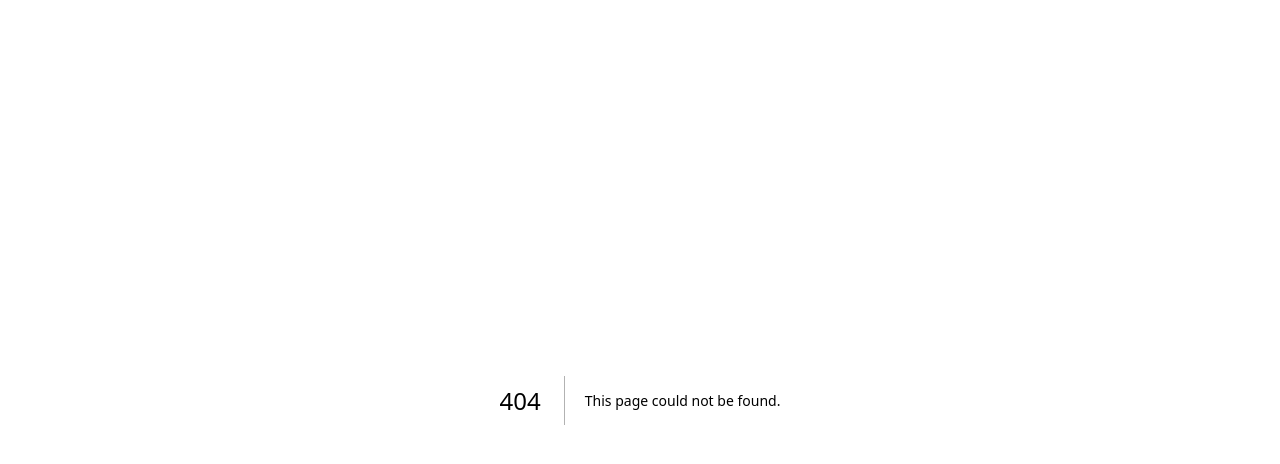
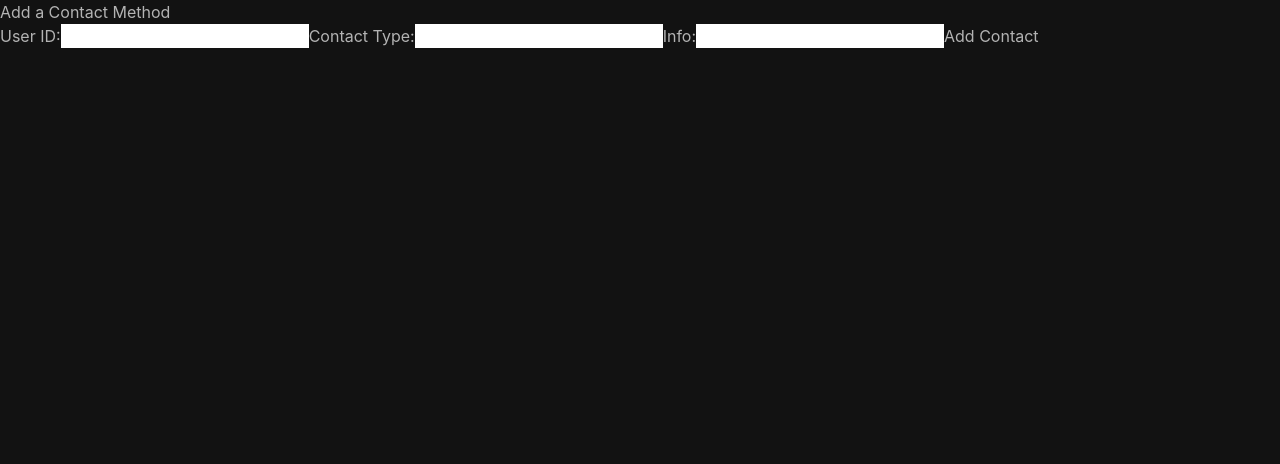
Before and after one commit to jxhnmo/SlingHealthAlumniTracker, a Next.js app in the folder frontend/: page /contactCreate in a window 1280 px wide. Before the commit this address had no page. Shown: the top 464 px of the page. Built offline with nearby package versions, Linux system fonts and the light colour scheme.

Commit message:
added user edit and contactCreate pages

```diff
--- /dev/null
+++ b/frontend/src/pages/contactCreate.tsx
@@ -0,0 +1,61 @@
+import React, { useState } from "react";
+import { useRouter } from "next/router";
+
+const CreateContact: React.FC = () => {
+    const router = useRouter();
+    const [userId, setUserId] = useState<number | "">("");
+    const [contactType, setContactType] = useState("");
+    const [info, setInfo] = useState("");
+    const [error, setError] = useState("");
+    const [loading, setLoading] = useState(false);
+
+    const handleSubmit = async (e: React.FormEvent) => {
+        e.preventDefault();
+        if (!userId) {
+            setError("User ID is required.");
+            return;
+        }
+
+        setLoading(true);
+        setError("");
+
+        try {
+            const response = await fetch(`${process.env.NEXT_PUBLIC_API_BASE_URL || "https://alumnitrackertest-958bb6be1026.herokuapp.com"}/contact_methods`, {
+                method: "POST",
+                headers: { "Content-Type": "application/json" },
+                body: JSON.stringify({ user_id: Number(userId), contact_type: contactType, info })
+            });
+
+            if (!response.ok) throw new Error("Failed to create contact method");
+            router.push(`/profile?id=${userId}`);
+        } catch (err) {
+            setError("Error creating contact method");
+        } finally {
+            setLoading(false);
+        }
+    };
+
+    return (
+        <div>
+            <h1>Add a Contact Method</h1>
+            {error && <p>{error}</p>}
+            <form onSubmit={handleSubmit}>
+                <label>
+                    User ID:
+                    <input type="number" value={userId} onChange={(e) => setUserId(e.target.value ? Number(e.target.value) : "")} required />
+                </label>
+                <label>
+                    Contact Type:
+                    <input type="text" value={contactType} onChange={(e) => setContactType(e.target.value)} required />
+                </label>
+                <label>
+                    Info:
+                    <input type="text" value={info} onChange={(e) => setInfo(e.target.value)} required />
+                </label>
+                <button type="submit" disabled={loading}>{loading ? "Adding..." : "Add Contact"}</button>
+            </form>
+        </div>
+    );
+};
+
+export default CreateContact;
--- /dev/null
+++ b/frontend/src/pages/useredit.tsx
@@ -0,0 +1,76 @@
+import React from "react";
+import { useState } from "react";
+import { useRef } from "react";
+
+
+
+export default function ProfileEdit() {
+    const photoInputRef = useRef<HTMLInputElement | null>(null);
+    const [isUploading, setIsUploading] = useState(false);
+    const [imageURLs, setImageURLs] = useState<string[]>([]);
+    return (
+        <div>
+            <h1>Edit your Profile</h1>
+            <table>
+                <tbody>
+                    <tr>
+                        <th>First Name</th>
+                        <td>whee</td>
+                    </tr>
+                    <tr>
+                        <th>Last Name</th>
+                        <td>whee</td>
+                    </tr>
+                    <tr>
+                        <th>Grad date</th>
+                        <td>whee</td>
+                    </tr>
+                    <tr>
+                        <th>Description</th>
+                        <td>whee</td>
+                    </tr>
+                    <tr>
+                        <th>Achievements</th>
+                        <td>whee</td>
+                    </tr>
+                    <tr>
+                        <th>Projects</th>
+                        <td>whee</td>
+                    </tr>
+                    <tr>
+                        <th>Profile Picture</th>
+                        <td><button
+                            disabled={isUploading}
+                            onClick={() => {
+                                photoInputRef.current?.click();
+                            }}>{isUploading ? "Uploading..." : "Upload"}</button>
+                        </td>
+                        <td>{imageURLs.map((url) => (
+                            <img src={url} alt="uploaded image"></img>
+                        ))}</td>
+                    </tr>
+                </tbody>
+            </table>
+            <input ref={photoInputRef}
+                type="file"
+                className="absolute right-[9999px]"
+                disabled={isUploading}
+                onChange={
+                    async (e) => {
+                        const file = e.target.files?.[0] as File;
+                        console.log(file);
+                        setIsUploading(true);
+                        const data = new FormData();
+                        data.set("file", file);
+                        const response = await fetch("/api/files", {
+                            method: "POST", body: data
+                        });
+                        const signedURL = await response.json();
+                        setImageURLs((prev) => [...prev, signedURL]);
+                        setIsUploading(false);
+                    }
+                }></input>
+            <button>Save Changes</button>
+        </div>
+    );
+};
```
